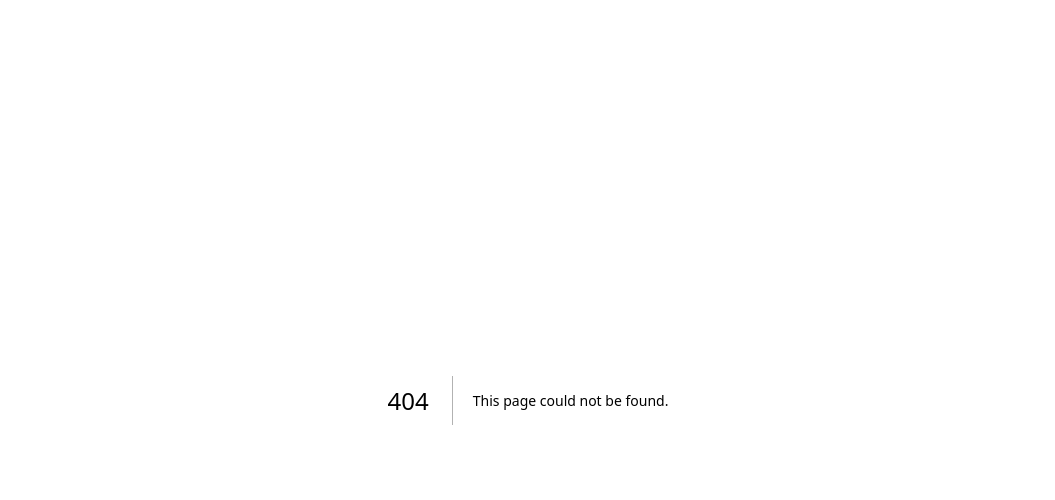
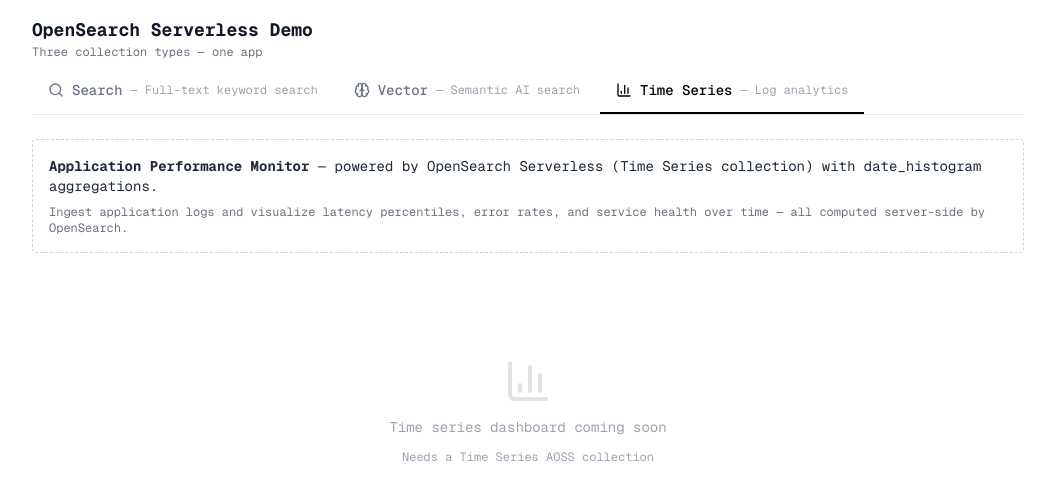
Before and after one commit to vercel/aws-opensearch-demo, a Next.js app: page /timeseries in a window 1280 px wide. Before the commit this address had no page. Shown: the top 500 px of the page, without its empty margins (112-1167 px from the left). Built offline with nearby package versions, Linux system fonts and the light colour scheme.

Commit message:
feat: Add tab navigation for Search, Vector, and Time Series
- Add TabNavigation component with three collection type tabs
- Move recipe search to /search route
- Add placeholder pages for /vector and /timeseries
- Root page redirects to /search
- Layout includes shared header and tab bar

```diff
--- a/app/layout.tsx
+++ b/app/layout.tsx
@@ -1,11 +1,12 @@
 import type { Metadata } from "next";
 import "./globals.css";
 import { Geist_Mono } from "next/font/google";
+import { TabNavigation } from "@/components/tab-navigation";
 
 export const metadata: Metadata = {
-  title: "OpenSearch Recipe Search",
+  title: "OpenSearch Serverless Demo",
   description:
-    "Full-text recipe search with faceted filtering powered by Amazon OpenSearch Service.",
+    "Demonstrating all three OpenSearch Serverless collection types: Search, Vector, and Time Series.",
 };
 
 const geist = Geist_Mono({
@@ -19,11 +20,19 @@
 }>) {
   return (
     <html lang="en" suppressHydrationWarning>
-      <head>
-        <script src="https://mcp.figma.com/mcp/html-to-design/capture.js" async></script>
-      </head>
       <body className={`${geist.className} antialiased bg-white dark:bg-black`}>
-        {children}
+        <div className="container mx-auto p-4 max-w-5xl">
+          <header className="mb-2">
+            <h1 className="text-lg font-bold text-gray-900 dark:text-gray-100">
+              OpenSearch Serverless Demo
+            </h1>
+            <p className="text-xs text-gray-500">
+              Three collection types — one app
+            </p>
+          </header>
+          <TabNavigation />
+          {children}
+        </div>
       </body>
     </html>
   );
--- a/app/page.tsx
+++ b/app/page.tsx
@@ -1,45 +1,5 @@
-import { Suspense } from "react";
-import { searchRecipes } from "@/lib/opensearch/queries";
-import { SearchInterface } from "@/components/search-interface";
-import Explanation from "@/components/explanation";
-import Loading from "@/components/loading";
+import { redirect } from "next/navigation";
 
-type Props = {
-  searchParams: Promise<{
-    q?: string;
-    cuisine?: string;
-    diet?: string;
-    time?: string;
-  }>;
-};
-
-export default async function HomePage({ searchParams }: Props) {
-  return (
-    <div className="container mx-auto p-4 max-w-5xl">
-      <Explanation />
-      <Suspense fallback={<Loading />}>
-        <Results searchParams={searchParams} />
-      </Suspense>
-    </div>
-  );
+export default function Home() {
+  redirect("/search");
 }
-
-async function Results({ searchParams }: Props) {
-  const params = await searchParams;
-  const result = await searchRecipes({
-    query: params.q || undefined,
-    cuisine: params.cuisine || undefined,
-    diet: params.diet || undefined,
-    maxCookTime: params.time ? parseInt(params.time) : undefined,
-  });
-
-  return (
-    <SearchInterface
-      initialQuery={params.q || ""}
-      initialCuisine={params.cuisine || ""}
-      initialDiet={params.diet || ""}
-      initialTime={params.time || ""}
-      result={result}
-    />
-  );
-}
--- /dev/null
+++ b/app/search/page.tsx
@@ -0,0 +1,45 @@
+import { Suspense } from "react";
+import { searchRecipes } from "@/lib/opensearch/queries";
+import { SearchInterface } from "@/components/search-interface";
+import Explanation from "@/components/explanation";
+import Loading from "@/components/loading";
+
+type Props = {
+  searchParams: Promise<{
+    q?: string;
+    cuisine?: string;
+    diet?: string;
+    time?: string;
+  }>;
+};
+
+export default async function SearchPage({ searchParams }: Props) {
+  return (
+    <div>
+      <Explanation />
+      <Suspense fallback={<Loading />}>
+        <Results searchParams={searchParams} />
+      </Suspense>
+    </div>
+  );
+}
+
+async function Results({ searchParams }: Props) {
+  const params = await searchParams;
+  const result = await searchRecipes({
+    query: params.q || undefined,
+    cuisine: params.cuisine || undefined,
+    diet: params.diet || undefined,
+    maxCookTime: params.time ? parseInt(params.time) : undefined,
+  });
+
+  return (
+    <SearchInterface
+      initialQuery={params.q || ""}
+      initialCuisine={params.cuisine || ""}
+      initialDiet={params.diet || ""}
+      initialTime={params.time || ""}
+      result={result}
+    />
+  );
+}
--- /dev/null
+++ b/app/timeseries/page.tsx
@@ -0,0 +1,29 @@
+import { BarChart3 } from "lucide-react";
+
+export default function TimeSeriesPage() {
+  return (
+    <div className="space-y-6">
+      <div className="text-sm border border-dashed border-gray-300 dark:border-gray-600 p-4 bg-white dark:bg-gray-900 rounded">
+        <p className="text-gray-800 dark:text-gray-200">
+          <b className="font-bold">Application Performance Monitor</b> — powered
+          by OpenSearch Serverless (Time Series collection) with date_histogram
+          aggregations.
+        </p>
+        <p className="text-gray-500 mt-2 text-xs">
+          Ingest application logs and visualize latency percentiles, error rates,
+          and service health over time — all computed server-side by OpenSearch.
+        </p>
+      </div>
+
+      <div className="flex items-center justify-center py-20 text-gray-400">
+        <div className="text-center space-y-3">
+          <BarChart3 className="w-12 h-12 mx-auto opacity-30" />
+          <p className="text-sm">Time series dashboard coming soon</p>
+          <p className="text-xs text-gray-400">
+            Needs a Time Series AOSS collection
+          </p>
+        </div>
+      </div>
+    </div>
+  );
+}
--- /dev/null
+++ b/app/vector/page.tsx
@@ -0,0 +1,29 @@
+import { Brain } from "lucide-react";
+
+export default function VectorPage() {
+  return (
+    <div className="space-y-6">
+      <div className="text-sm border border-dashed border-gray-300 dark:border-gray-600 p-4 bg-white dark:bg-gray-900 rounded">
+        <p className="text-gray-800 dark:text-gray-200">
+          <b className="font-bold">AI Fashion Assistant</b> — powered by
+          OpenSearch Serverless (Vector collection) with semantic embeddings.
+        </p>
+        <p className="text-gray-500 mt-2 text-xs">
+          Describe what you&apos;re looking for in natural language. The system
+          converts your query into a vector embedding and finds the most
+          semantically similar items using k-NN search.
+        </p>
+      </div>
+
+      <div className="flex items-center justify-center py-20 text-gray-400">
+        <div className="text-center space-y-3">
+          <Brain className="w-12 h-12 mx-auto opacity-30" />
+          <p className="text-sm">Vector search coming soon</p>
+          <p className="text-xs text-gray-400">
+            Collection: 9i1yy3zrca5efg16vasa.us-east-1.aoss.amazonaws.com
+          </p>
+        </div>
+      </div>
+    </div>
+  );
+}
--- /dev/null
+++ b/components/tab-navigation.tsx
@@ -0,0 +1,46 @@
+"use client";
+
+import Link from "next/link";
+import { usePathname } from "next/navigation";
+import { cn } from "@/lib/utils";
+import { Search, Brain, BarChart3 } from "lucide-react";
+
+const tabs = [
+  { href: "/search", label: "Search", icon: Search, description: "Full-text keyword search" },
+  { href: "/vector", label: "Vector", icon: Brain, description: "Semantic AI search" },
+  { href: "/timeseries", label: "Time Series", icon: BarChart3, description: "Log analytics" },
+];
+
+export function TabNavigation() {
+  const pathname = usePathname();
+
+  return (
+    <div className="border-b border-gray-200 dark:border-gray-700 mb-6">
+      <nav className="flex gap-1" aria-label="Collection types">
+        {tabs.map((tab) => {
+          const isActive =
+            pathname === tab.href || pathname.startsWith(tab.href + "/");
+          const Icon = tab.icon;
+          return (
+            <Link
+              key={tab.href}
+              href={tab.href}
+              className={cn(
+                "flex items-center gap-2 px-4 py-3 text-sm font-medium border-b-2 transition-colors",
+                isActive
+                  ? "border-black dark:border-white text-black dark:text-white"
+                  : "border-transparent text-gray-500 hover:text-gray-700 dark:hover:text-gray-300 hover:border-gray-300",
+              )}
+            >
+              <Icon className="w-4 h-4" />
+              <span>{tab.label}</span>
+              <span className="hidden md:inline text-xs text-gray-400 font-normal">
+                — {tab.description}
+              </span>
+            </Link>
+          );
+        })}
+      </nav>
+    </div>
+  );
+}
```
